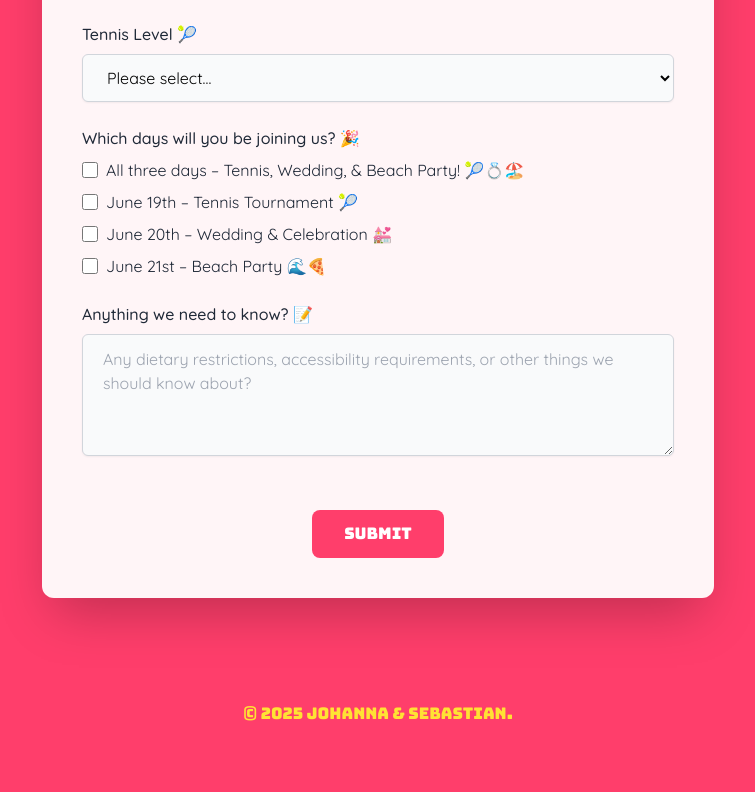
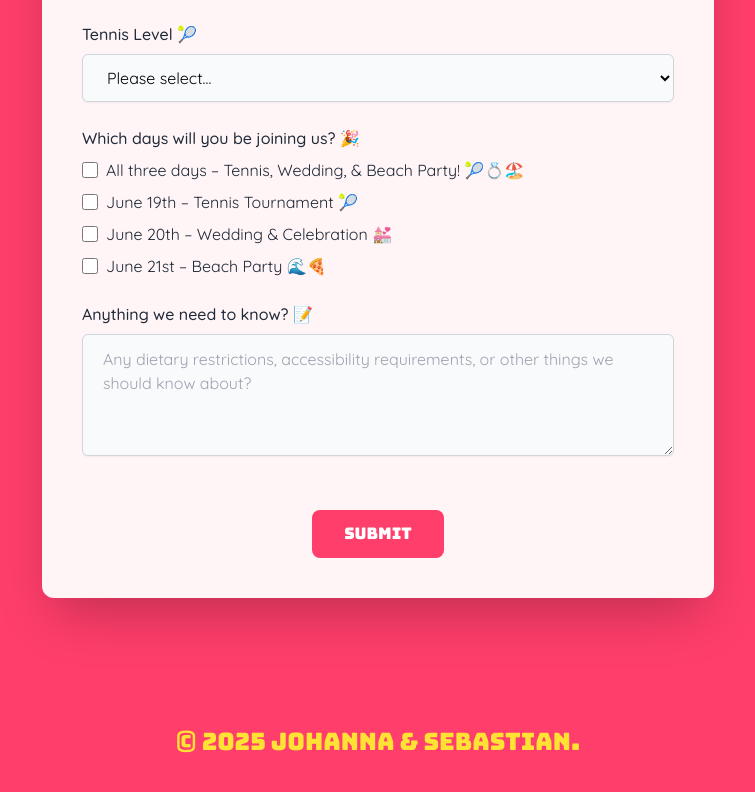
Before and after one commit to Harry-Yates/sandstrand-wedding, a Next.js app: page /rsvp in a window 1280 px wide. Shown: the part 840-1632 px from the top of the page, without its empty margins (262-1017 px from the left). Built offline with nearby package versions, Linux system fonts and the light colour scheme; no server answers.

Commit message:
give footer height

```diff
--- a/app/components/Footer.tsx
+++ b/app/components/Footer.tsx
@@ -22,11 +22,11 @@ export default function Footer() {
     }
 
     return (
-        <footer className="bg-[#ff3e6b] text-[#ffe234] py-6">
+        <footer className="bg-[#ff3e6b] text-[#ffe234] py-12">
             <div className="max-w-7xl mx-auto px-4 sm:px-6 lg:px-8">
-                <div className="flex flex-col items-center justify-center space-y-4">
+                <div className="flex flex-col items-center justify-center space-y-6">
                     {/* Copyright text */}
-                    <p className="text-center font-bungee">
+                    <p className="text-center font-bungee text-xl sm:text-2xl">
                         © {new Date().getFullYear()} Johanna & Sebastian.
                     </p>
 
@@ -36,7 +36,7 @@ export default function Footer() {
                         className={`
                             fixed bottom-8 right-8
                             bg-[#ffe234] text-[#ff3e6b]
-                            rounded-full p-3
+                            rounded-full p-4
                             hover:bg-white transition-all
                             shadow-lg
                             ${showScrollTop ? 'opacity-100 translate-y-0' : 'opacity-0 translate-y-16'}
@@ -44,7 +44,7 @@ export default function Footer() {
                         aria-label="Scroll to top"
                     >
                         <svg
-                            className="w-6 h-6"
+                            className="w-8 h-8"
                             fill="none"
                             stroke="currentColor"
                             viewBox="0 0 24 24"
```
